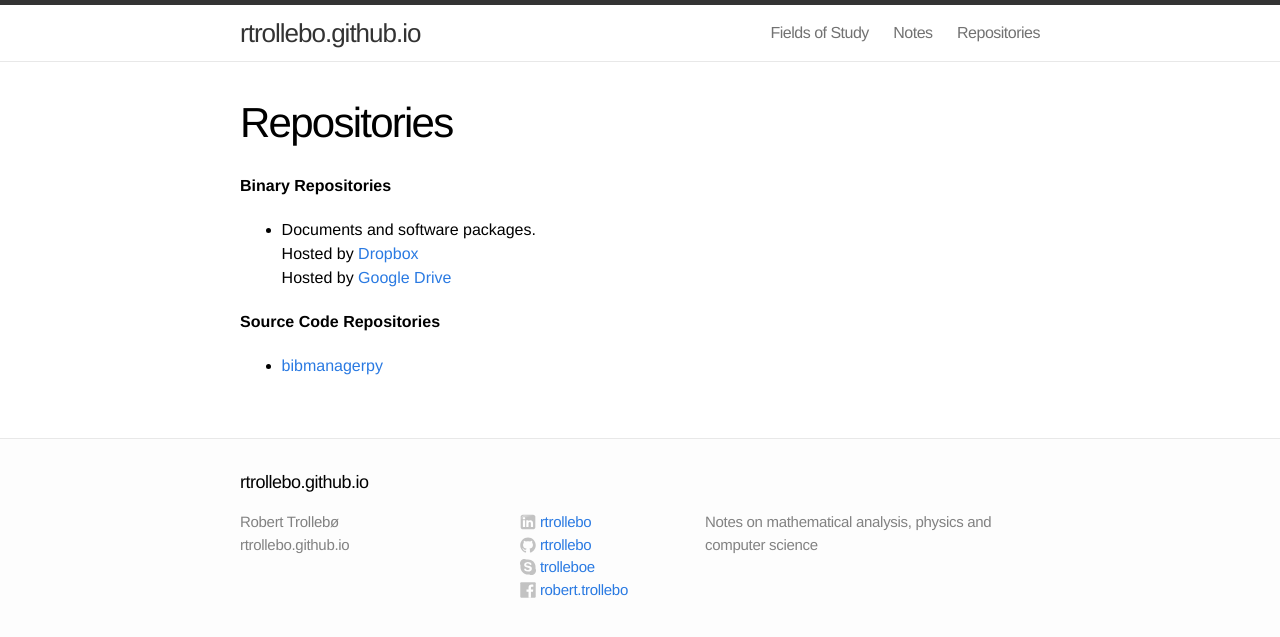
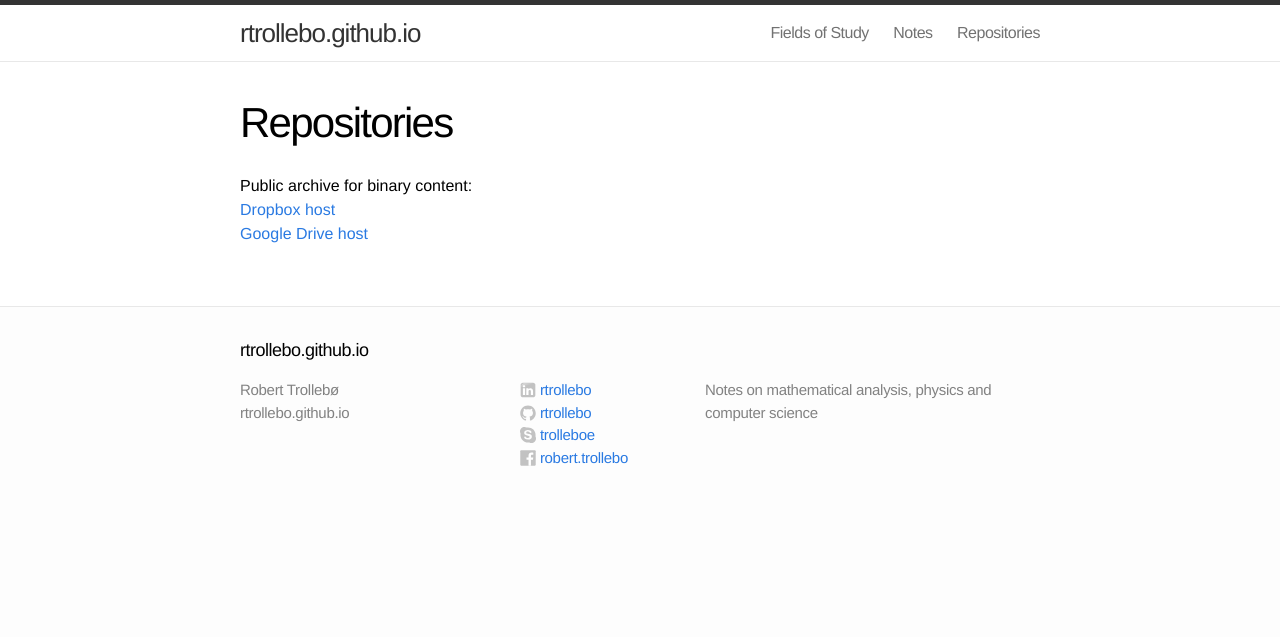
Before and after one commit to rtrollebo/rtrollebo.github.io, a Jekyll site: the page built from repositories.md, in a window 1280 px wide. Shown: the top 637 px of the page. Built offline with Jekyll 4.4.1, drawn with Linux system fonts in a browser that asks for light colours.

Commit message:
rtrollebo.github.io-v1.1.0
* Update archive page

```diff
--- a/repositories.md
+++ b/repositories.md
@@ -5,14 +5,6 @@ permalink: /repositories/
 
 ---
 
-**Binary Repositories**
-
-* Documents and software packages.
-
-	Hosted by [Dropbox](https://www.dropbox.com/sh/il5cu5kj39a16l4/AADscYj8nOV-eqfayuTx2rkfa?dl=0&lst=)
-
-	Hosted by [Google Drive](https://drive.google.com/drive/folders/1TkB3YhZdLjQXFBFV7AgWMl219vy55hfb?usp=sharing)
-
-**Source Code Repositories**
-
-* [bibmanagerpy](http://www.github.com/rtrollebo/bibmanagerpy)
+Public archive for binary content:
+[Dropbox host](https://www.dropbox.com/sh/il5cu5kj39a16l4/AADscYj8nOV-eqfayuTx2rkfa?dl=0&lst=)
+[Google Drive host](https://drive.google.com/drive/folders/1TkB3YhZdLjQXFBFV7AgWMl219vy55hfb?usp=sharing)
```
